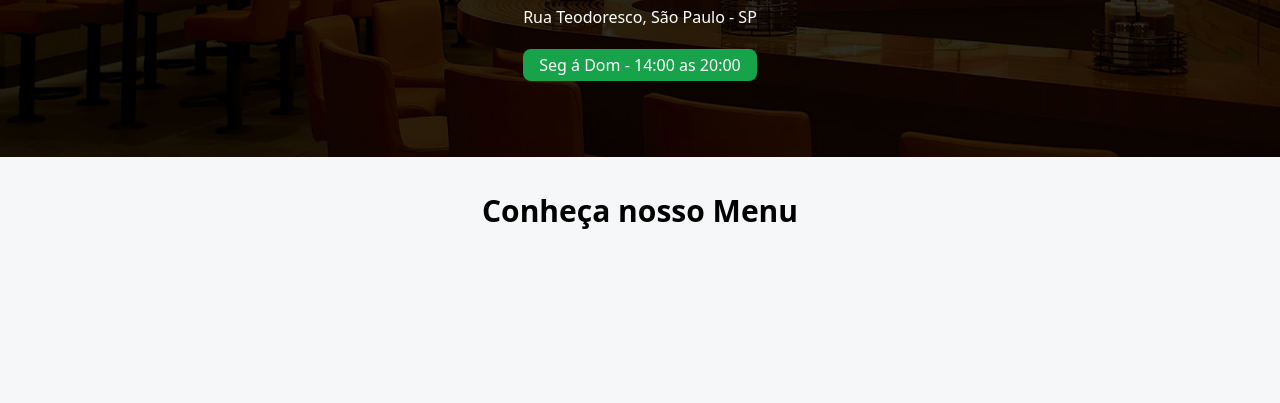
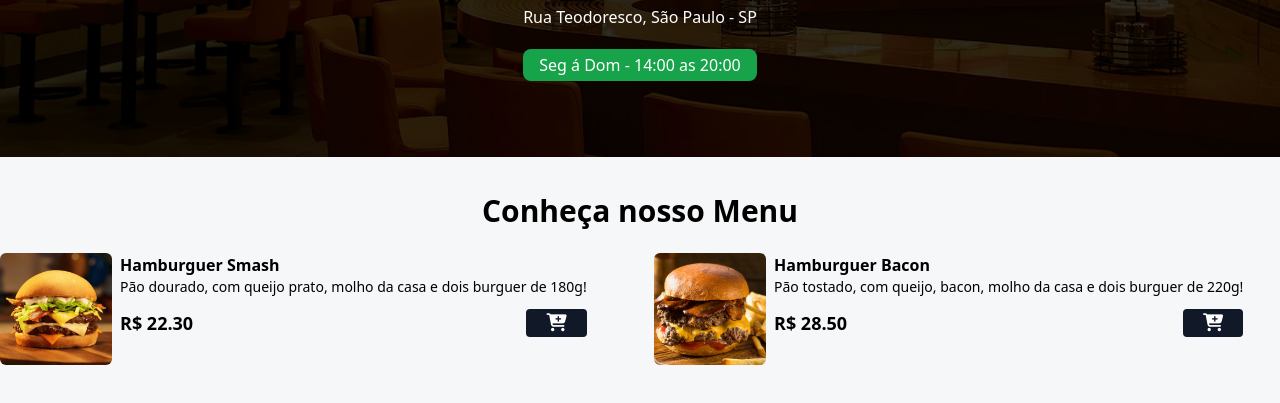
Before and after one commit to Raphael-Machado-Silva/Hamburgueria, a website: page index.html in a window 1280 px wide. Shown: the part 263-666 px from the top of the page. Drawn offline with Linux system fonts and the light colour scheme.

Commit message:
Update hamburgueria

```diff
--- a/index.html
+++ b/index.html
@@ -3,6 +3,7 @@
 <head>
     <meta charset="UTF-8">
     <meta name="viewport" content="width=device-width, initial-scale=1.0">
+    <link rel="stylesheet" href="https://cdnjs.cloudflare.com/ajax/libs/font-awesome/6.5.2/css/all.min.css" integrity="sha512-SnH5WK+bZxgPHs44uWIX+LLJAJ9/2PkPKZ5QiAj6Ta86w+fsb2TkcmfRyVX3pBnMFcV7oQPJkl9QevSCWr3W6A==" crossorigin="anonymous" referrerpolicy="no-referrer" />
     <link rel="stylesheet" href="styles/style.css">
     <link rel="stylesheet" href="styles/output.css">
     <title>Hungry Burguer</title>
@@ -30,6 +31,52 @@
     </h2>
 
     <!-- Inicio Menu -->
+    <div id="menu">
 
+        <main class="grid grid-cols-1 md:grid-cols-2 gap-7 mx-auto max-w-7xl">
+            <!-- Produtos Item -->
+            <div class="flex gap-2">
+                <img src="assets/img/hamb-1.png" alt="hamburguer SMASH" class="w-28 h-28 rounded-md hover:scale-110 hover:-rotate-2 duration-300">
+
+                <div>
+                    <p class="font-bold">Hamburguer Smash</p>
+                    <p class="text-sm ">Pão dourado, com queijo prato, molho da casa e dois burguer de 180g!</p>
+
+                    <div class="flex items-center gap-2 justify-between mt-3">
+                        <p class="font-bold text-lg">R$ 22.30</p>
+                        <button class="bg-gray-900 px-5 rounded add-to-cart-btn" data-name="Hamburguer Smash" data-price="22.30">
+                            <i class="fa-solid fa-cart-plus text-lg text-white"></i>
+                        </button>
+                    </div>
+                </div>
+
+            </div>
+            <!-- Fim Produtos Item -->
+
+            <!-- Produtos Item -->
+            <div class="flex gap-2">
+                <img src="assets/img/hamb-2.png" alt="hamburguer Bacon" class="w-28 h-28 rounded-md hover:scale-110 hover:-rotate-2 duration-300">
+
+                <div>
+                    <p class="font-bold">Hamburguer Bacon</p>
+                    <p class="text-sm ">Pão tostado, com queijo, bacon, molho da casa e dois burguer de 220g!</p>
+
+                    <div class="flex items-center gap-2 justify-between mt-3">
+                        <p class="font-bold text-lg">R$ 28.50</p>
+                        <button class="bg-gray-900 px-5 rounded add-to-cart-btn"
+                        data-name="Hamburguer Bacon" data-price="28.50">
+                            <i class="fa-solid fa-cart-plus text-lg text-white"></i>
+                        </button>
+                    </div>
+                </div>
+
+            </div>
+             <!-- Fim Produtos Item -->
+        </main>
+
+    </div>
+
+
+    <!-- Fim Menu -->
 </body>
 </html>
```
Also changed, not shown: styles/output.css.
